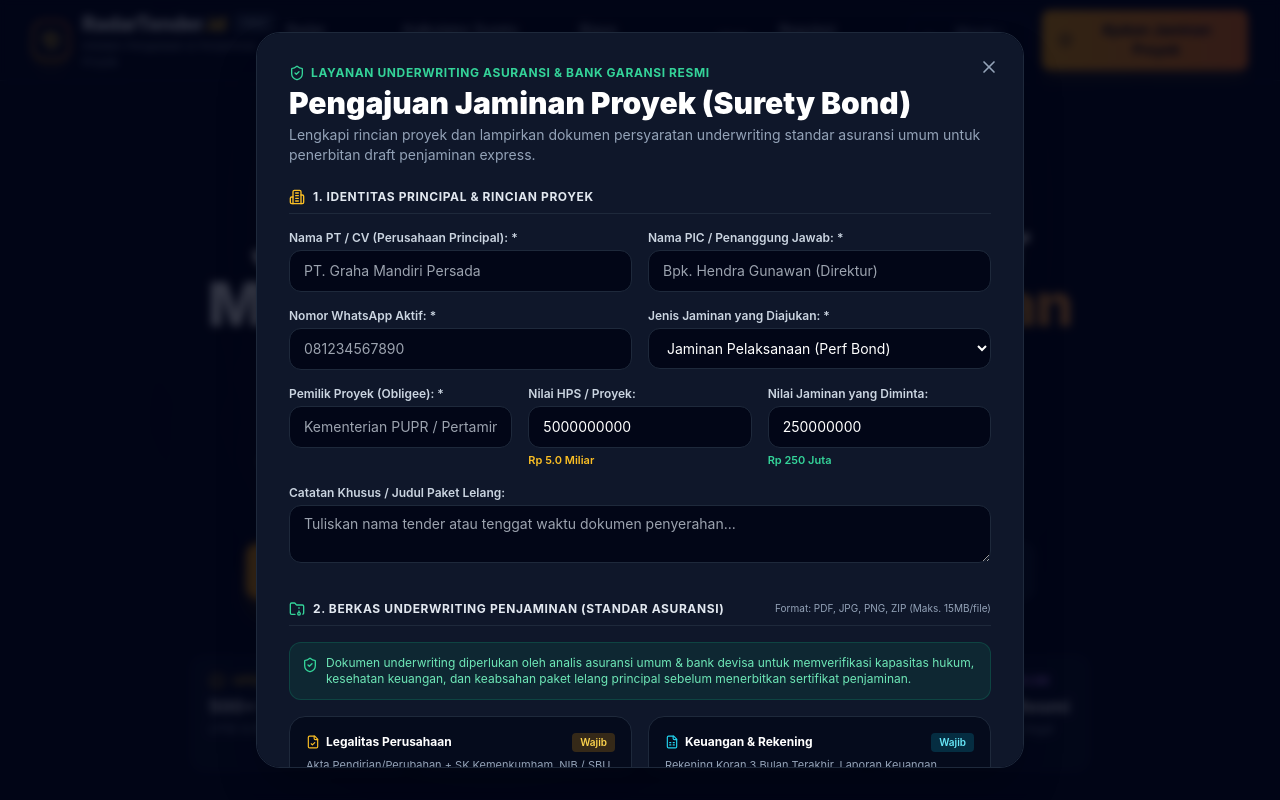
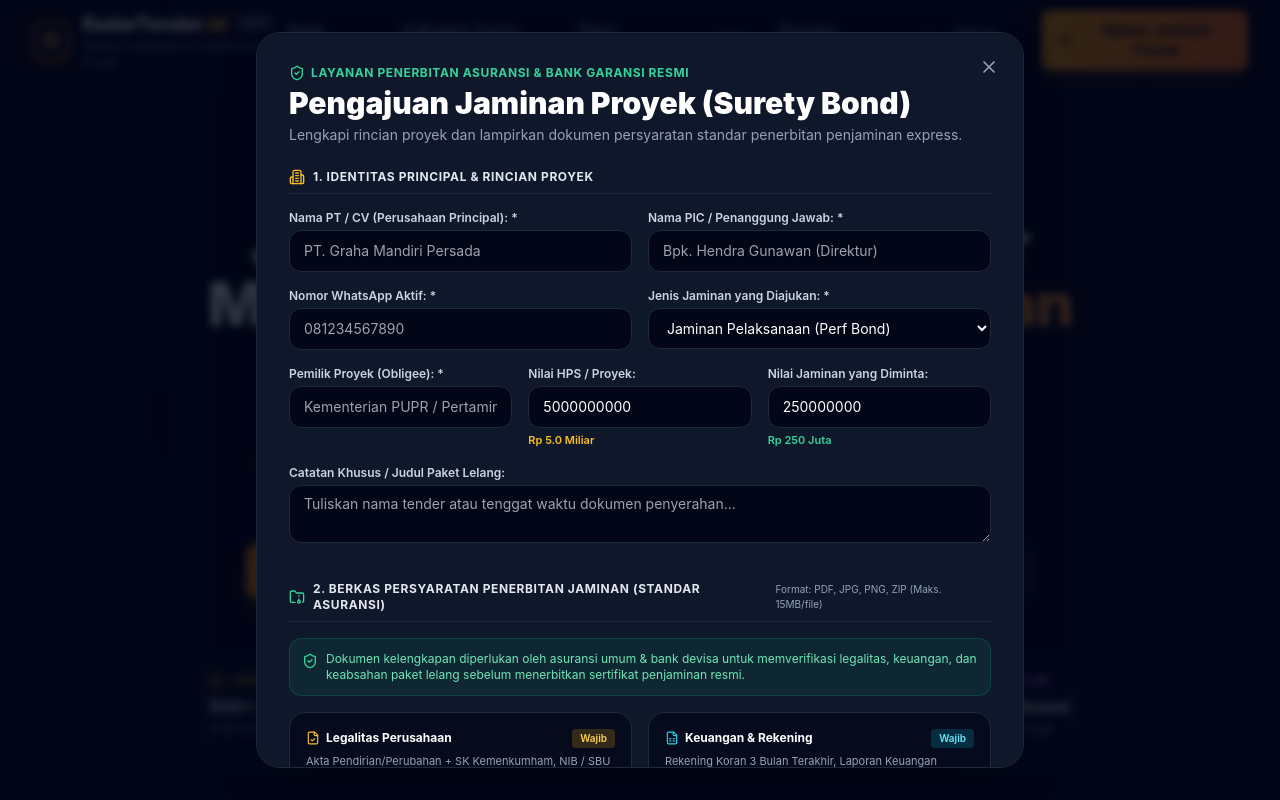
Before and after one commit to fransiskusmahendra/radartender-web, a Next.js app: page / in a window 1280 px wide. Both pictures are taken after a click on the button "Ajukan Jaminan Proyek". Shown: the top 800 px of the page. Built offline with nearby package versions, Linux system fonts and the light colour scheme.

Commit message:
refactor: eliminate internal underwriting terminology in customer-facing UI and signatures

```diff
--- a/components/Footer.tsx
+++ b/components/Footer.tsx
@@ -93,7 +93,7 @@ export function Footer() {
             </h4>
             <ul className="space-y-3 text-xs">
               <li>
-                <span className="text-slate-500 block mb-0.5">WhatsApp CS &amp; Underwriting:</span>
+                <span className="text-slate-500 block mb-0.5">WhatsApp CS &amp; Layanan Asistensi:</span>
                 <a
                   href="https://wa.me/6281314620473"
                   target="_blank"
--- a/components/SuretyModal.tsx
+++ b/components/SuretyModal.tsx
@@ -209,11 +209,11 @@ export function SuretyModal({ isOpen, onClose, initialData }: SuretyModalProps)
         const driveNote = driveUrl ? `\n*Folder Berkas:* ${driveUrl}` : "";
         const docsNote =
           docsCount > 0
-            ? `\n*Dokumen Terlampir:* ${docsCount} berkas underwriting (Legalitas, Keuangan, RKS/Tender)`
+            ? `\n*Dokumen Terlampir:* ${docsCount} berkas persyaratan (Legalitas, Keuangan, RKS/Tender)`
             : "";
 
         const waText = encodeURIComponent(
-          `Halo Tim Penjaminan RadarTender.id,\nSaya mengajukan penerbitan jaminan proyek:\n\n*Perusahaan:* ${companyName}\n*PIC:* ${contactPerson}\n*No WhatsApp:* ${whatsapp}\n*Jenis Jaminan:* ${guaranteeType}\n*Nilai Proyek:* ${formatRupiah(projectValue)}\n*Nilai Jaminan:* ${formatRupiah(bondValue)}\n*Pemilik Proyek (Obligee):* ${obligeeName || "-"}\n*Keterangan:* ${notes || "-"}${docsNote}${driveNote}\n\nMohon analisa underwriting dan siapkan draft penawarannya. Terima kasih!`
+          `Halo Tim Penjaminan RadarTender.id,\nSaya mengajukan penerbitan jaminan proyek:\n\n*Perusahaan:* ${companyName}\n*PIC:* ${contactPerson}\n*No WhatsApp:* ${whatsapp}\n*Jenis Jaminan:* ${guaranteeType}\n*Nilai Proyek:* ${formatRupiah(projectValue)}\n*Nilai Jaminan:* ${formatRupiah(bondValue)}\n*Pemilik Proyek (Obligee):* ${obligeeName || "-"}\n*Keterangan:* ${notes || "-"}${docsNote}${driveNote}\n\nMohon verifikasi persyaratan dan siapkan draft penawarannya. Terima kasih!`
         );
         setTimeout(() => {
           window.open(`https://wa.me/6281314620473?text=${waText}`, "_blank");
@@ -242,13 +242,13 @@ export function SuretyModal({ isOpen, onClose, initialData }: SuretyModalProps)
             <div className="mb-6">
               <span className="text-xs font-bold uppercase tracking-wider text-emerald-400 flex items-center gap-1.5">
                 <ShieldCheck className="w-4 h-4" />
-                Layanan Underwriting Asuransi &amp; Bank Garansi Resmi
+                Layanan Penerbitan Asuransi &amp; Bank Garansi Resmi
               </span>
               <h3 className="text-2xl sm:text-3xl font-black text-white mt-1">
                 Pengajuan Jaminan Proyek (Surety Bond)
               </h3>
               <p className="text-xs sm:text-sm text-slate-400 mt-1 leading-relaxed">
-                Lengkapi rincian proyek dan lampirkan dokumen persyaratan underwriting standar asuransi umum untuk penerbitan draft penjaminan express.
+                Lengkapi rincian proyek dan lampirkan dokumen persyaratan standar penerbitan penjaminan express.
               </p>
             </div>
 
@@ -405,7 +405,7 @@ export function SuretyModal({ isOpen, onClose, initialData }: SuretyModalProps)
                 <div className="flex items-center justify-between pb-2 border-b border-slate-800">
                   <div className="flex items-center gap-2 text-xs font-bold uppercase tracking-wider text-slate-200">
                     <FolderArchive className="w-4 h-4 text-emerald-400" />
-                    2. Berkas Underwriting Penjaminan (Standar Asuransi)
+                    2. Berkas Persyaratan Penerbitan Jaminan (Standar Asuransi)
                   </div>
                   <span className="text-[10px] text-slate-400 hidden sm:inline">
                     Format: PDF, JPG, PNG, ZIP (Maks. 15MB/file)
@@ -415,7 +415,7 @@ export function SuretyModal({ isOpen, onClose, initialData }: SuretyModalProps)
                 <div className="p-3 rounded-xl bg-emerald-500/10 border border-emerald-500/20 text-emerald-300 text-xs flex items-start gap-2">
                   <ShieldCheck className="w-4 h-4 shrink-0 mt-0.5 text-emerald-400" />
                   <span>
-                    Dokumen underwriting diperlukan oleh analis asuransi umum &amp; bank devisa untuk memverifikasi kapasitas hukum, kesehatan keuangan, dan keabsahan paket lelang principal sebelum menerbitkan sertifikat penjaminan.
+                    Dokumen kelengkapan diperlukan oleh asuransi umum &amp; bank devisa untuk memverifikasi legalitas, keuangan, dan keabsahan paket lelang sebelum menerbitkan sertifikat penjaminan resmi.
                   </span>
                 </div>
 
@@ -698,17 +698,17 @@ export function SuretyModal({ isOpen, onClose, initialData }: SuretyModalProps)
                   {loading ? (
                     <>
                       <Loader2 className="w-4 h-4 animate-spin" />
-                      Memproses &amp; Meneruskan Dokumen ke Underwriter...
+                      Memproses &amp; Meneruskan Dokumen Persyaratan...
                     </>
                   ) : (
                     <>
                       <Send className="w-4 h-4" />
-                      Ajukan Jaminan &amp; Kirim Berkas Underwriting
+                      Ajukan Jaminan &amp; Kirim Berkas Persyaratan
                     </>
                   )}
                 </button>
                 <p className="text-center text-[11px] text-slate-500 mt-2">
-                  Setelah pengajuan terkirim, Anda akan otomatis terhubung ke WhatsApp underwriter kami untuk percepatan approval draft polis.
+                  Setelah pengajuan terkirim, Anda akan otomatis terhubung ke WhatsApp kami untuk percepatan penerbitan draft penjaminan.
                 </p>
               </div>
             </form>
@@ -719,10 +719,10 @@ export function SuretyModal({ isOpen, onClose, initialData }: SuretyModalProps)
               <CheckCircle2 className="w-8 h-8" />
             </div>
             <h3 className="text-2xl sm:text-3xl font-black text-white mb-2">
-              Pengajuan &amp; Berkas Underwriting Diterima!
+              Pengajuan &amp; Berkas Persyaratan Diterima!
             </h3>
             <p className="text-xs sm:text-sm text-slate-300 max-w-lg mx-auto mb-6 leading-relaxed">
-              Data pokok proyek dan kelengkapan dokumen persyaratan underwriting Anda telah berhasil diteruskan ke tim underwriter. Jendela WhatsApp akan terbuka otomatis untuk konfirmasi dokumen dan koordinasi draf polis penjaminan.
+              Data pokok proyek dan kelengkapan dokumen persyaratan Anda telah berhasil diteruskan ke tim penjaminan. Jendela WhatsApp akan terbuka otomatis untuk konfirmasi dokumen dan koordinasi draf jaminan proyek.
             </p>
             <button
               onClick={onClose}
--- a/lib/crawler-engine.ts
+++ b/lib/crawler-engine.ts
@@ -149,7 +149,7 @@ export function curateTendersForSubscriber(
   msg += `Buka dashboard lelang Anda (Akses Langsung Tanpa Login):\n`;
   msg += `👉 https://radartender.id?token=${subscriber.orderId || "PRO"}\n\n`;
   msg += `🛡️ *Butuh Jaminan Penawaran (Bid Bond) Express Proyek di Atas?*\n`;
-  msg += `Balas chat ini atau hubungi underwriter prioritas kami:\n`;
+  msg += `Balas chat ini atau hubungi tim penjaminan resmi kami:\n`;
   msg += `👉 https://wa.me/6281314620473?text=Halo%20Admin%20RadarTender%2C%20saya%20ingin%20mengajukan%20Bid%20Bond%20untuk%20tender%20terkurasi%20hari%20ini`;
 
   return {
```
